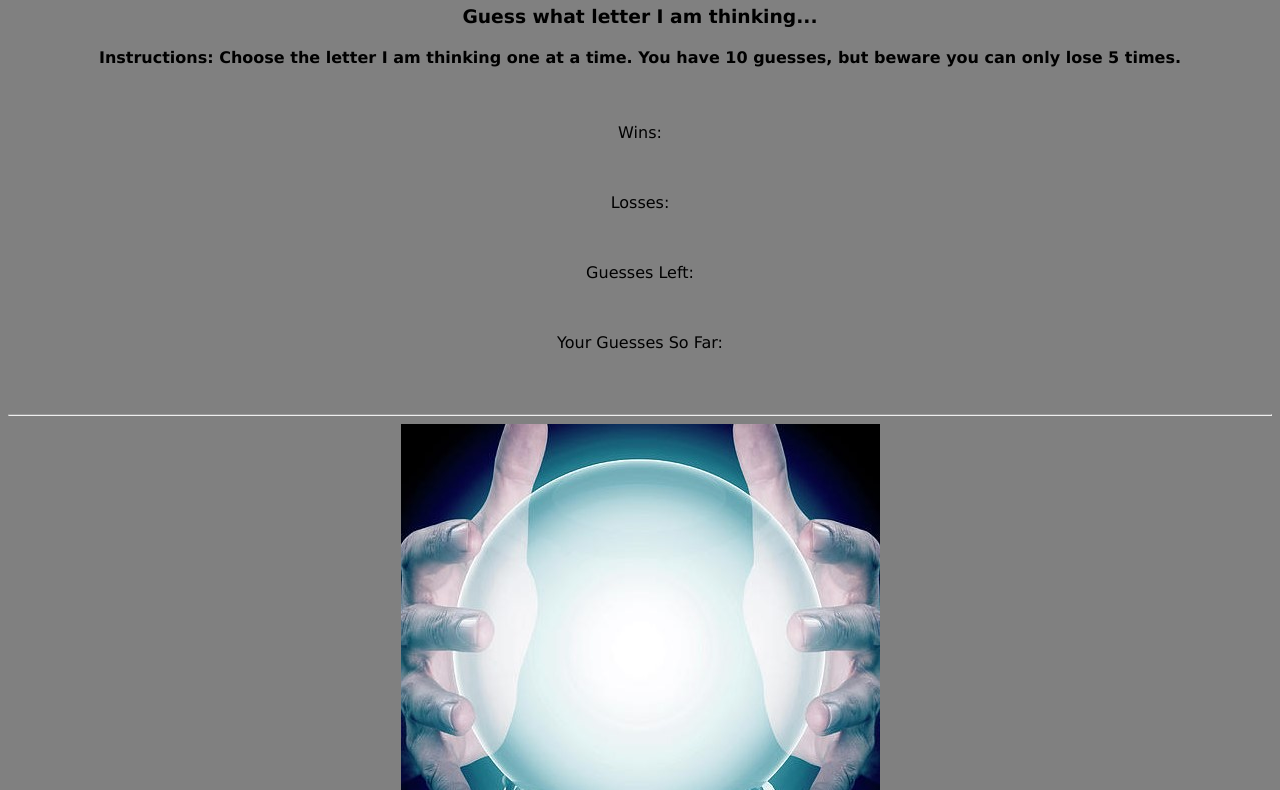
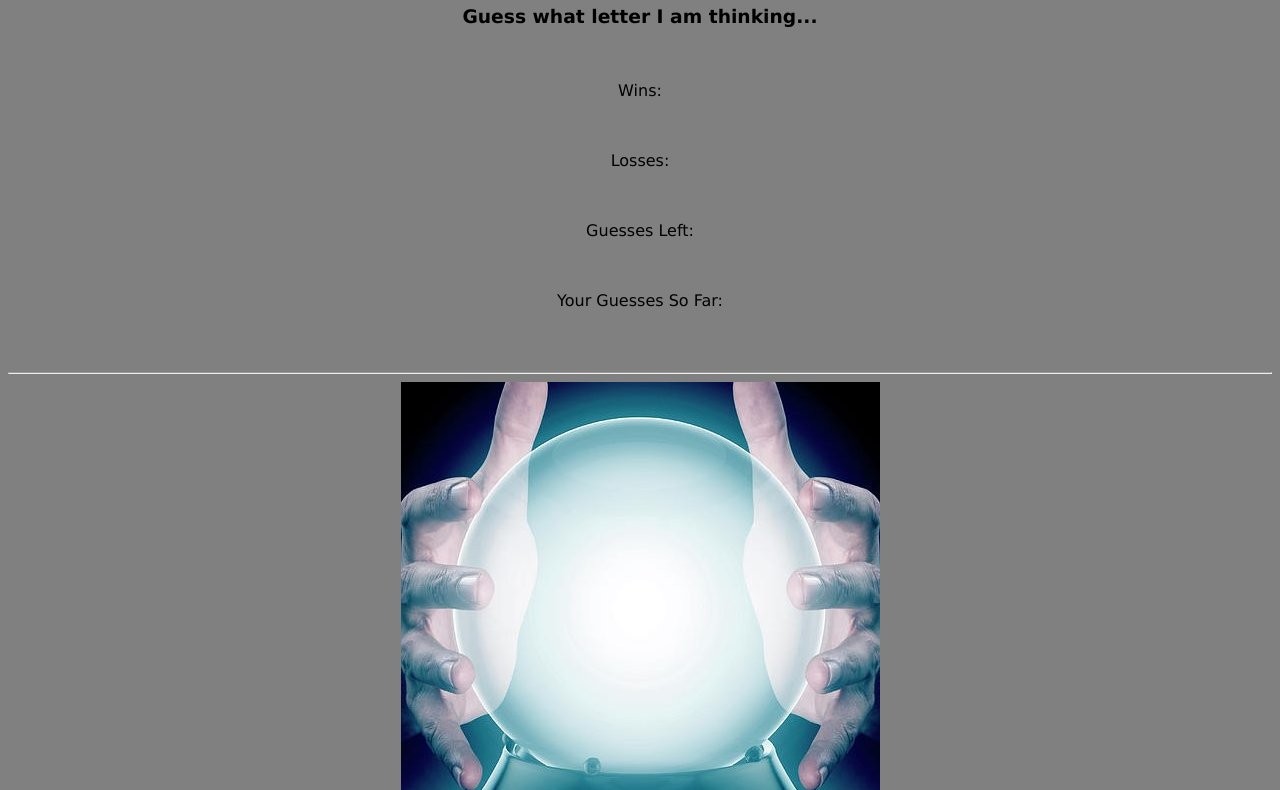
Before and after one commit to JacksonAliesa/Psychic-Game, a plain HTML site: page index.html in a window 1280 px wide. Shown: the part 75-865 px from the top of the page. Drawn offline with Linux system fonts and the light colour scheme.

```diff
--- a/index.html
+++ b/index.html
@@ -13,7 +13,7 @@
 
     <h1>The Psychic Game!</h1>
     <h3>Guess what letter I am thinking...</h3>
-    <h4>Instructions: Choose the letter I am thinking one at a time. You have 10 guesses, but beware you can only lose 5 times.</h4>
+
 
      <br>
      <p id="totalWins">Wins:</p>
```
Also changed, not shown: assets/javascript/game.js (+8 -17 lines), 1 other file.
